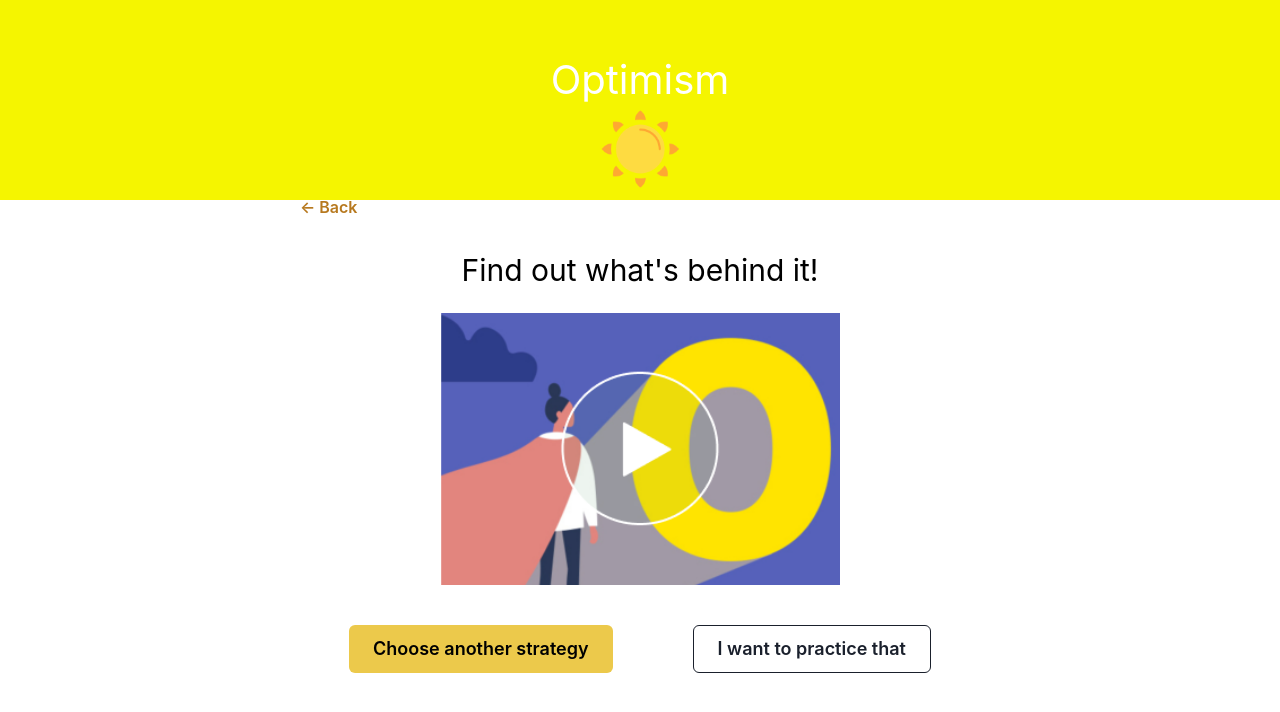
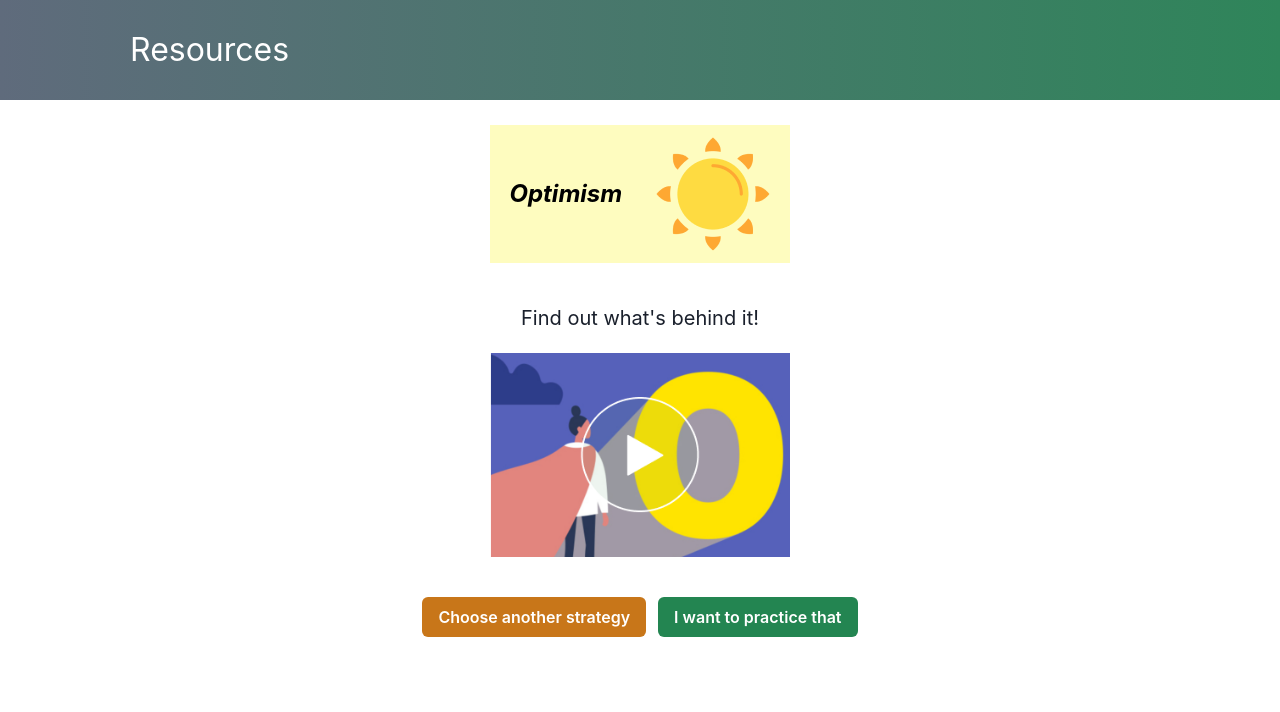
Before and after one commit to TUBerlin-Kopfsachen-Browser-Frontend/kopfsachen-app, a React (Create React App) app: page /resources/optimism1 in a window 1280 px wide. Shown: the top 712 px of the page. Built offline with nearby package versions, Linux system fonts and the light colour scheme.

Commit message:
adapted reframing and optimism

```diff
--- a/src/components/utils.tsx
+++ b/src/components/utils.tsx
@@ -35,7 +35,7 @@ export function useMobile() {
 
 export interface IHeaderProps {
     text: string;
-    // image?: string; // is the image required?
+    image?: string; // is the image required?
 }
 
 export function Header(props: IHeaderProps) {
@@ -44,7 +44,7 @@ export function Header(props: IHeaderProps) {
 
     return <Box
         height={`${height}px`}
-        mb={mobile ? '25px' : '75px'}
+        mb={mobile ? '25px' : '50px'}
         zIndex={19} // 1 lower than sidebar
     >
         <Flex
@@ -58,11 +58,11 @@ export function Header(props: IHeaderProps) {
                 ml={mobile ? '50px' : '425px'} mr='25px'
                 justifyContent='center'
                 alignItems='center'
-                flexDir={mobile ? 'column' : 'row'}>
+                flexDir={'row'}>
                 <Text fontSize='xx-large' align="center" pl={mobile ? "80px" : "unset"} mr={mobile ? 'unset' : '10px'} color="white">
                     {props.text}
                 </Text>
-                {/* {props.image && <Image src={props.image} alt={props.image} />} */}
+                {props.image && <Image ml={3} src={props.image} alt={props.image} width={mobile ? '50px' : '75px'}/>}
             </Flex>
         </Flex>
     </Box>
--- a/src/routes/Optimism1.tsx
+++ b/src/routes/Optimism1.tsx
@@ -32,57 +32,37 @@ import sun from "../sun.png"
 import { MdCheckCircle } from "react-icons/md";
 import { ChatIcon, EmailIcon, PhoneIcon } from "@chakra-ui/icons"
 import { useNavigate } from "react-router-dom";
+import { ContentWrapper, useMobile } from "../components/utils"
 
 
 export default function Wiki() {
     const navigate = useNavigate();
-
+    const mobile = useMobile();
     return (
-        <ChakraProvider theme={theme}>
-            <Box >
-                <Sidebar />
-
-            </Box>
-            <Box w='100%' h='600px'>
-                <Box w='100%' h='200px' bg='#F5F500'>
-                    <Text fontSize='40px' align='center' pt='50px' color='white'>Optimism </Text>
-                    <Center>
-                        <Image src={sun} alt="sun" width='80px' />
-                    </Center>
-                    <Button colorScheme='yellow' variant='ghost' pl='300px' onClick={() => navigate
-                        ('/resources/optimism')}>
-                        ← Back
+        <ContentWrapper headerProps={{ text: 'Resources' }}>
+            <Flex flexDir='column' alignItems='center'>
+            <Flex alignItems='center' justifyContent='space-evenly' bg='yellow.100' width='300px'>
+                <Text color='black' mr={3} fontSize='2xl'fontWeight='bold' fontStyle='oblique'> Optimism </Text>
+                <Image mt={3} mb={3} src={sun}alt='sun'/>
+            </Flex>
+                <Text fontSize={20} mt={10} mb={5}>
+                    Find out what's behind it!
+                </Text>
+                <Image src={thumbnail} alt="thumbnail" width='300px' />
+                <Flex flexDirection="row" justifyContent='space-evenly'>
+                    <Button colorScheme="warning" mr={3} mt={10} whiteSpace={mobile ? 'initial' : 'unset'}>
+                        Choose another strategy
                     </Button>
-
-                    <Text fontSize={{ base: 'md', lg: '3xl' }} textAlign="center" color={'black'} pt={'20px'}>
-                        Find out what's behind it!
-                    </Text>
-
-                    <Box w='100%' >
-                        <Center>
-                            <Image src={thumbnail} alt="thumbnail" width='400px' pt={'20px'} />
-                        </Center>
-                    </Box>
-
-                    <Center >
-
-                        <Stack direction='row' spacing={20} pt={'40px'}>
-                            <Button colorScheme='yellow' variant='solid' size='lg'>
-                                Choose another strategy
-
-                            </Button>
-                            <Button colorScheme='#F5F500' variant='outline' size='lg'
-                                onClick={() => navigate('/resources/optimism2')}>
-                                I want to practice that
-                            </Button>
-
-                        </Stack>
-                    </Center>
-                </Box>
-
-            </Box>
-
-
-        </ChakraProvider>
+                    <Button
+                        colorScheme="success"
+                        onClick={() => navigate("/resources/optimism2")}
+                        whiteSpace={mobile ? 'initial' : 'unset'}
+                        mt={10}
+                    >
+                        I want to practice that
+                    </Button>
+                </Flex>
+            </Flex>
+        </ContentWrapper>
     );
 }
--- a/src/routes/Optimism2.tsx
+++ b/src/routes/Optimism2.tsx
@@ -16,6 +16,7 @@ import thumbnail from "../thumbnail.png"
 import sun from "../sun.png"
 import { useNavigate } from "react-router-dom";
 import { TimeIcon } from "@chakra-ui/icons"
+import { ContentWrapper } from "../components/utils"
 
 
 
@@ -37,8 +38,9 @@ const CountDownTimer = ({ hours = 0, minutes = 0, seconds = 60 }: ICountdown) =>
 
     if (time.hours === 0 && time.minutes === 0 && time.seconds === 0)
       reset()
-    else if (time.hours === 0 && time.minutes==10 && time.seconds === 0 ) {
-      setTime({ hours: time.hours  , minutes: 9, seconds: 59
+    else if (time.hours === 0 && time.minutes == 10 && time.seconds === 0) {
+      setTime({
+        hours: time.hours, minutes: 9, seconds: 59
       });
     } else if (time.seconds === 0) {
       setTime({ hours: time.hours, minutes: time.minutes - 1, seconds: 59 });
@@ -56,75 +58,53 @@ const CountDownTimer = ({ hours = 0, minutes = 0, seconds = 60 }: ICountdown) =>
     return () => clearInterval(timerId);
   });
 
-   const refreshPage = ()=>{
+  const refreshPage = () => {
     window.location.reload();
   }
 
   return (
-    <ChakraProvider theme={theme}>
-
-
-        <Box >
-          <Sidebar />
-
-        </Box>
-
-        <Box w='100%' h='600px'>
-
-          <Box w='100%' h='200px' bg='#F5F500'>
-            <Text fontSize='40px' align='center' pt='50px' color='white'>Optimism </Text>
-            <Center>
-              <Image src={sun} alt="sun" width='80px' />
-            </Center>
-            <Button  colorScheme='yellow' variant='ghost' pl='300px' onClick={() => navigate
+    <ContentWrapper headerProps={{ text: 'Optimism', image: sun }}>
+      <Flex flexDir='column'>
+        {/* <Button colorScheme='yellow' variant='ghost' pl='300px' onClick={() => navigate
           ('/resources/optimism1')}>
           ← Back
-                </Button>
-
-            <Box w='100%' h='800px' pt='20px'>
+        </Button> */}
+        <Box w='100%' h='800px'>
           <Center>
-           <Text fontSize='7xl'>
-           {`${time.hours.toString().padStart(2, '0') }:${time.minutes
+            <Text fontSize='5xl'>
+              {`${time.hours.toString().padStart(2, '0')}:${time.minutes
                 .toString()
                 .padStart(2, '0')}:${time.seconds.toString().padStart(2, '0')}`}
             </Text>
           </Center>
-
           <Box pt='40px'>
             <Center>
               <Button
-                  display={'inline-block'} colorScheme='yellow' variant='solid'
-               onClick={refreshPage } size='md' height='48px' width='250px' leftIcon={<TimeIcon />} > Reset  </Button>
+                colorScheme='warning'
+                display={'inline-block'}
+                onClick={refreshPage}
+                leftIcon={<TimeIcon />}
+              > Reset  </Button>
             </Center>
-
             <Center>
-          <Box width="900px" pt='40px'>
-
-          <Text fontSize='18px' color='black' align='center'>If you want to practice optimism, the following task can help you: set a timer for 10 minutes. During this time, think about your best possible future self and write it down on a piece of paper. Prepare several pieces of paper for this exercise. Imagine your life the way you always imagined it. Imagine you did your best and achieved all the things you always wanted to achieve in life. Don't worry about grammar or spelling as you write. Just focus on expressing all your thoughts and emotions in a vivid way.
-
+              <Box width="900px" p='20px' mt='40px' bg='yellow.200' borderRadius='lg'>
+                <Text fontSize='18px' color='black' textAlign='left'>If you want to practice optimism, the following task can help you: set a timer for 10 minutes. During this time, think about your best possible future self and write it down on a piece of paper. Prepare several pieces of paper for this exercise. Imagine your life the way you always imagined it. Imagine you did your best and achieved all the things you always wanted to achieve in life. Don't worry about grammar or spelling as you write. Just focus on expressing all your thoughts and emotions in a vivid way.
                 </Text>
-
               </Box>
             </Center>
-            <Box pt='20px'>
+            <Box pt='40px'>
               <Center>
-
-        <Button onClick={() => navigate('/resources/optimism3')}   display={'inline-block'} colorScheme='yellow' variant='solid' size='lg'>Lets go</Button>
-
+                <Button
+                  colorScheme='success'
+                  onClick={() => navigate('/resources/optimism3')}
+                  display={'inline-block'}
+                >Lets go! </Button>
               </Center>
             </Box>
           </Box>
-
         </Box>
-          </Box >
-
-
-
-
-        </Box>
-
-
-    </ChakraProvider>
+      </Flex>
+    </ContentWrapper>
   );
 }
 export default CountDownTimer;
--- a/src/routes/Optimism3.tsx
+++ b/src/routes/Optimism3.tsx
@@ -24,7 +24,8 @@ import {
     ModalHeader,
     ModalBody,
     IconButton,
-    useDisclosure
+    useDisclosure,
+    useColorModeValue
 } from "@chakra-ui/react"
 import sun from "../sun.png"
 
@@ -41,6 +42,7 @@ import axios from "axios"
 
 import i18n, { t } from "i18next";
 import { initReactI18next, useTranslation } from "react-i18next";
+import { ContentWrapper } from "../components/utils";
 
 
 interface IResources {
@@ -64,34 +66,22 @@ export default function ReframingText() {
     const [isNavReady, setIsNavReady] = useState(false);
 
     return (
-        <ChakraProvider theme={theme}>
-            <Box >
-                <Sidebar />
-            </Box>
-            <Box w='100%' h='600px'>
-                <Box w='100%' h='200px' bg='#F5F500'>
-                    <Text fontSize='40px' align='center' pt='50px' color='white'>Optimism </Text>
-                    <Center>
-                        <Image src={sun} alt="sun" width='80px' />
-                    </Center>
-                    <Button colorScheme='yellow' variant='ghost' pl='300px' onClick={() => navigate
-                        ('/resources/optimism2')}>
-                        ← Back
-                    </Button>
-                </Box>
+        <ContentWrapper headerProps={{ text: 'Optimism', image: sun }}>
+            <Flex flexDir='column'>
                 <Container maxW="100rem" centerContent>
                     <SimpleGrid>
-                        <Text fontSize={{ base: 'md', lg: '2xl' }} textAlign="center" color={'black'} pt={'20px'}>
-                            Write down the thought that came up in these 10 minutes.
+                        <Text fontSize={20} textAlign="center" color={'black'} mb={10}>
+                            Write down the thoughts that came up in these 10 minutes.
                         </Text>
-                        <Stack spacing={8} pt={'80px'}>
+                        <Stack spacing={5}>
 
-                            <Input {...register(`situations.${0}`)} placeholder='---' size='lg' />
-                            <Input {...register(`situations.${1}`)} placeholder='---' size='lg' />
-                            <Input {...register(`situations.${2}`)} placeholder='---' size='lg' />
+                            <Input {...register(`situations.${0}`)} placeholder='Thought 1' focusBorderColor={useColorModeValue("neutral.400", "neutral.100")}/>
+                            <Input {...register(`situations.${1}`)} placeholder='Thougt 2' focusBorderColor={useColorModeValue("neutral.400", "neutral.100")}/>
+                            <Input {...register(`situations.${2}`)} placeholder='Thought 3' focusBorderColor={useColorModeValue("neutral.400", "neutral.100")}/>
+                            <Input {...register(`situations.${2}`)} placeholder='Thought 4' focusBorderColor={useColorModeValue("neutral.400", "neutral.100")}/>
 
                             <Center>
-                                <Button onClick={onOpen} h={'50px'} w={'40%'} display={'inline-block'} colorScheme='yellow' variant='solid' size='lg'>Done</Button>
+                                <Button mt={5} onClick={onOpen} w={'30%'} display={'inline-block'} colorScheme='success'>Done</Button>
                             </Center>
                         </Stack>
                         <Modal
@@ -102,7 +92,7 @@ export default function ReframingText() {
                                 <ModalContent>
                                     <form onSubmit={handleSubmit(onSubmit)}>
                                         <ModalHeader fontSize='lg' fontWeight='bold'>
-
+                                            How did you like this exercise?
                                         </ModalHeader>
 
                                         <ModalBody>
@@ -129,7 +119,10 @@ export default function ReframingText() {
                                             </Stack>
                                         </ModalBody>
                                         <ModalFooter>
-                                            <Button isDisabled={isSubmitDisabled} type='submit' mr={3}
+                                            <Button
+                                                colorScheme='success'
+                                                isDisabled={isSubmitDisabled}
+                                                type='submit' mr={3}
                                                 onClick={() => {
                                                     onClose();
                                                     navigate('/resources')
@@ -137,7 +130,7 @@ export default function ReframingText() {
                                                 }}>
                                                 {t('submit')}
                                             </Button>
-                                            <Button onClick={() => {
+                                            <Button colorScheme='warning' onClick={() => {
                                                 onClose();
                                                 setIsSubmitDisabled(true);
                                             }}>
@@ -150,8 +143,8 @@ export default function ReframingText() {
                         </Modal>
                     </SimpleGrid>
                 </Container>
-            </Box>
-        </ChakraProvider>
+            </Flex>
+        </ContentWrapper>
     );
 
 }
--- a/src/routes/Reframing.tsx
+++ b/src/routes/Reframing.tsx
@@ -14,31 +14,30 @@ import {
   Radio,
   Button,
   ButtonGroup,
+  Image,
 } from "@chakra-ui/react";
-
+import thumbnail from "../thumbnail.png"
 import { useNavigate } from "react-router-dom";
 import Sidebar from "../components/Sidebar";
 import { AspectRatio } from "@chakra-ui/react";
 import { ContentWrapper, useMobile } from "../components/utils";
+import reframing from "../reframing.png"
 
 export default function New() {
   const navigate = useNavigate();
   const mobile = useMobile();
   return (
-    <ContentWrapper headerProps={{text: 'Reframing'}}>
-    <Flex flexDirection='column'>
-      {/* <Button
-            marginLeft={270}
-            colorScheme="teal"
-            variant="ghost"
-            onClick={() => navigate("/newresources")}
-            >
-              ← Back
-            </Button> */}
-      <Text fontSize={20} mb={5}>
-        Find out what's behind it!
-      </Text>
-      <Stack>
+    <ContentWrapper headerProps={{ text: 'Resources' }}>
+      <Flex flexDirection='column' alignItems='center'>
+        <Flex alignItems='center' justifyContent='space-evenly' bg='red.100' width='300px'>
+          <Text color='black' mr={3} fontSize='2xl' fontWeight='bold' fontStyle='oblique'> Reframing </Text>
+          <Image mt={3} mb={3} src={reframing} alt='mood barometer' width='120px'/>
+        </Flex>
+        <Text fontSize={20} mt={10} mb={5}>
+          Find out what's behind it!
+        </Text>
+        <Image src={thumbnail} alt="thumbnail" width='300px' />
+        {/* <Stack>
         <AspectRatio
           ratio={16/9}
         >
@@ -48,8 +47,8 @@ export default function New() {
             allowFullScreen
           />
         </AspectRatio>
-      </Stack>
-      <Flex flexDirection="row" justifyContent='space-evenly'>
+      </Stack> */}
+        <Flex flexDirection="row" justifyContent='space-evenly'>
           <Button colorScheme="warning" mr={3} mt={10} whiteSpace={mobile ? 'initial' : 'unset'}>
             Choose another strategy
           </Button>
@@ -62,7 +61,7 @@ export default function New() {
             I want to practice that
           </Button>
         </Flex>
-    </Flex>
+      </Flex>
     </ContentWrapper>
   );
 }
--- a/src/routes/Reframing1.tsx
+++ b/src/routes/Reframing1.tsx
@@ -20,7 +20,7 @@ import {
 import { useNavigate } from "react-router-dom";
 import Sidebar from "../components/Sidebar";
 import { AspectRatio, useColorModeValue } from "@chakra-ui/react";
-
+import reframing from "../reframing.png"
 import { useForm, SubmitHandler } from "react-hook-form";
 import { stringify } from "querystring";
 import { networkInterfaces } from "os";
@@ -39,7 +39,7 @@ export default function New() {
     axios.post(`http://127.0.0.1:4010/safetyNet/1`, data);
 
   return (
-    <ContentWrapper headerProps={{ text: 'Reframing' }}>
+    <ContentWrapper headerProps={{ text: 'Reframing', image: reframing }}>
       <Flex flexDirection="column" alignItems='center'>
         <Text fontSize={20} mb={10} textAlign='center'>
           Which situation is bothering you at the moment? {"\n"}
```
Also changed, not shown: src/reframing.png (added). Lines whose indentation alone changed are shown as unchanged.
